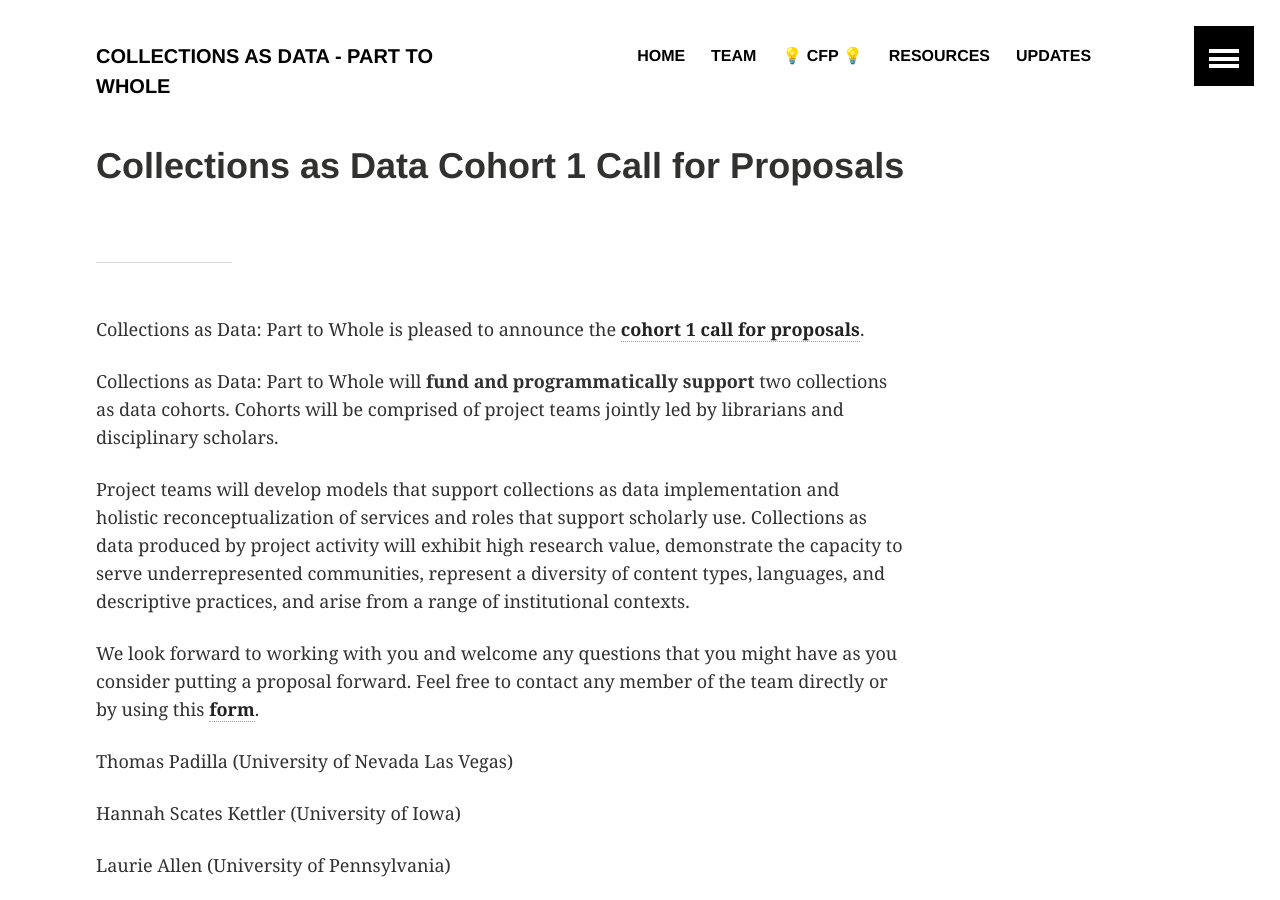
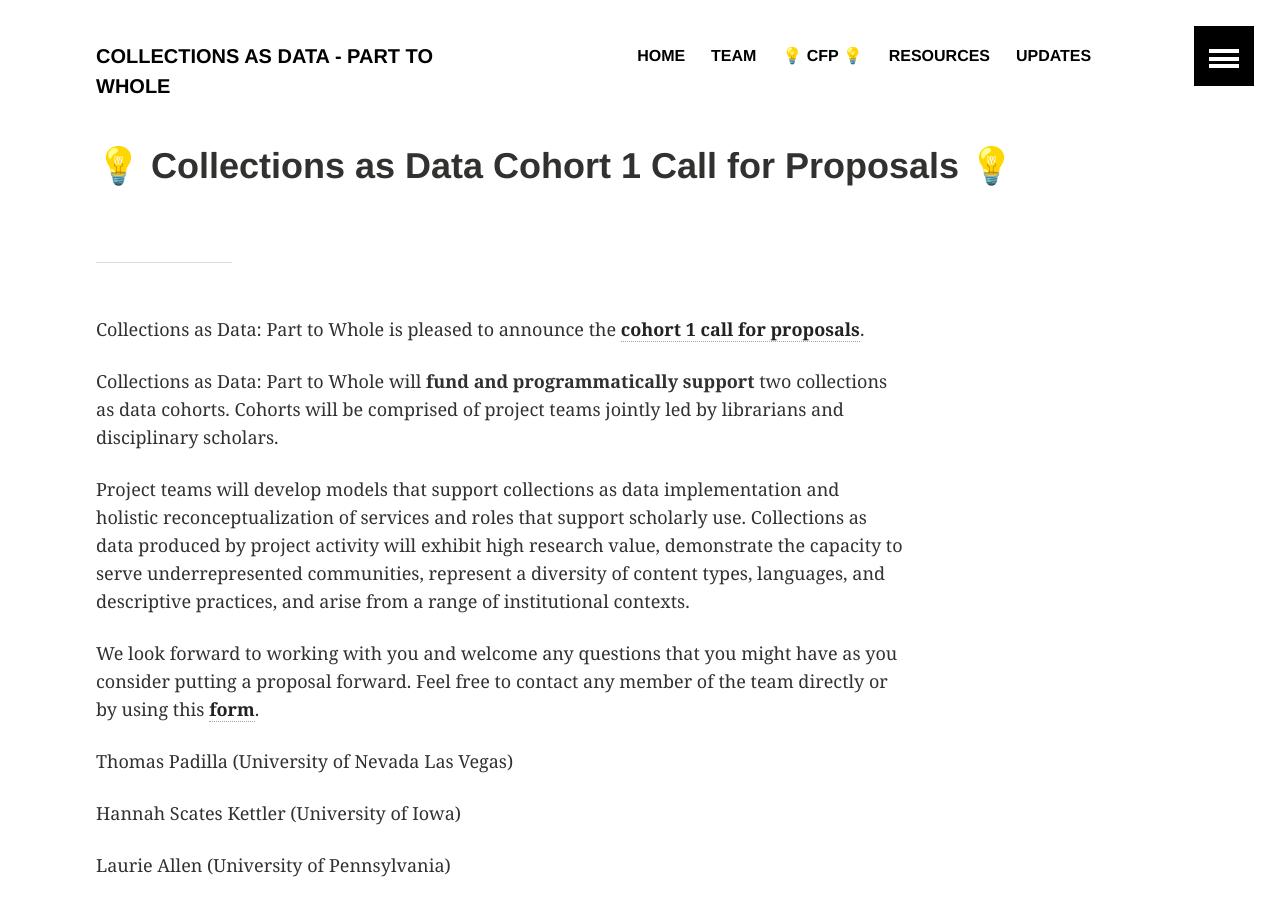
Before and after one commit to collectionsasdata/part2whole, a Jekyll site: the page built from _posts/2018-08-08-cfp1.markdown.md, in a window 1280 px wide and 900 px high. Built offline with Jekyll 4.4.1, drawn with Linux system fonts in a browser that asks for light colours.

```diff
--- a/_posts/2018-08-08-cfp1.markdown.md
+++ b/_posts/2018-08-08-cfp1.markdown.md
@@ -1,6 +1,6 @@
 ---
 layout: article
-title:  "Collections as Data Cohort 1 Call for Proposals"
+title:  "💡 Collections as Data Cohort 1 Call for Proposals 💡"
 date:   2018-8-8
 teaser: "Collections as Data Cohort 1 Call for Proposals"
 ---
```
